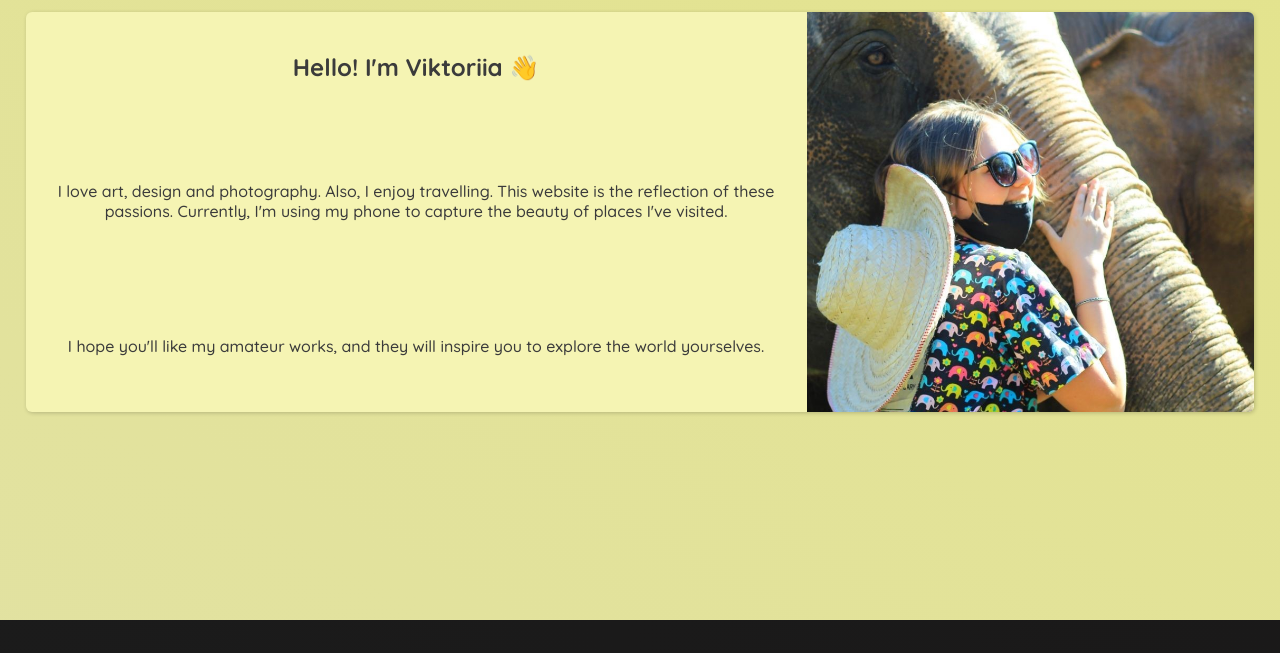
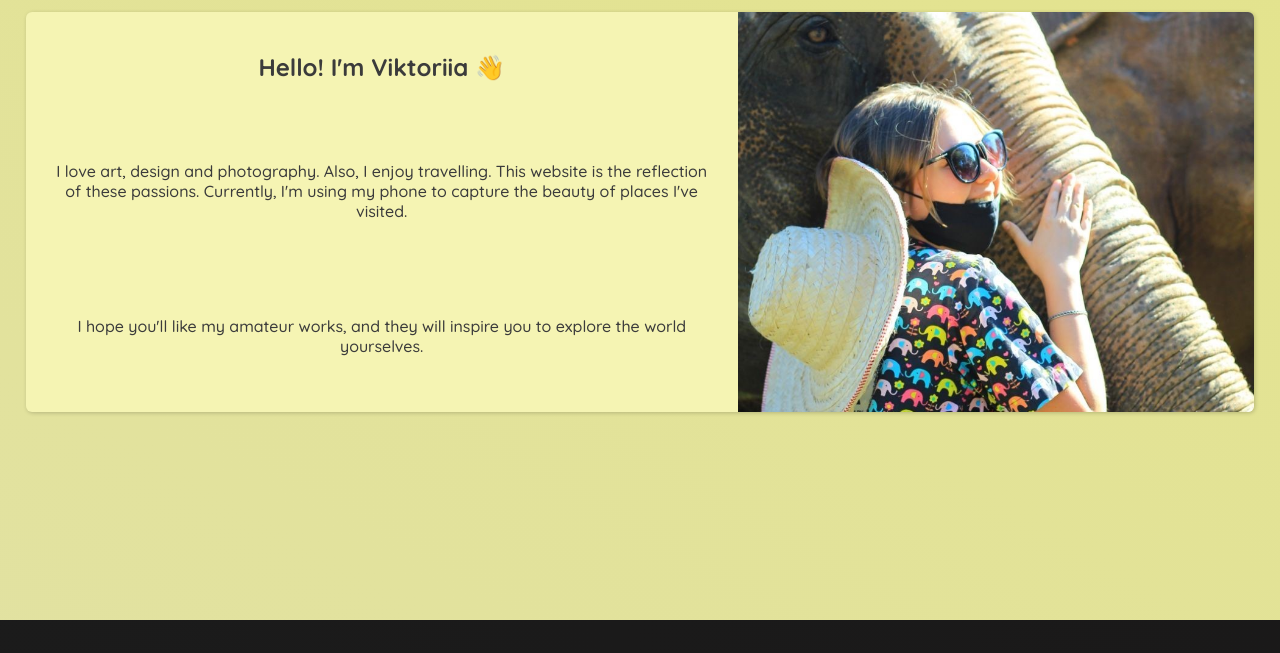
Before and after one commit to ViviK1/ViviK1.github.io, a plain HTML site: page about.html in a window 1280 px wide. Shown: the part 87-740 px from the top of the page. Drawn offline with Linux system fonts and the light colour scheme.

Commit message:
changed width of picture

```diff
--- a/about.css
+++ b/about.css
@@ -51,7 +51,7 @@ main .picture-text {
 
 main .picture-text img {
   position: relative;
-  width: 55%;
+  width: 70%;
   height: 100%;
   object-fit: cover;
   margin: auto;
```
